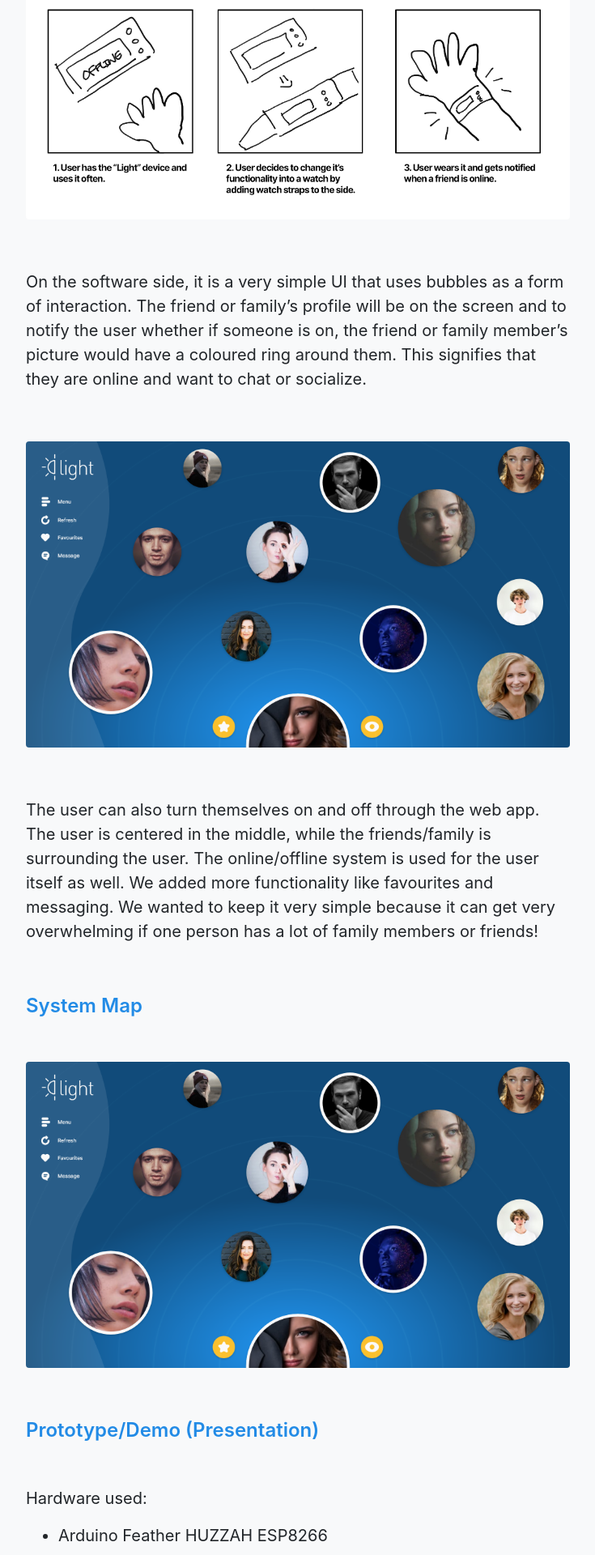
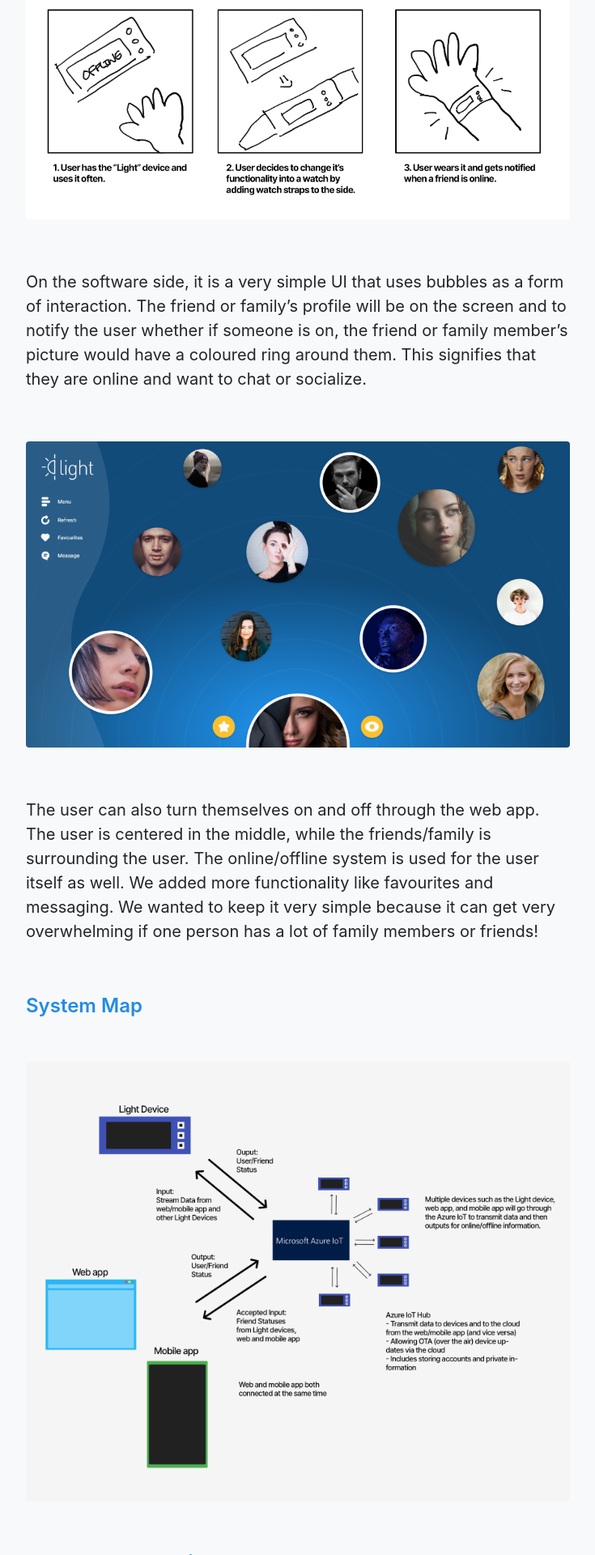
Before and after one commit to ixdwtruong/ixdwtruong.github.io, a Jekyll site: the page built from _posts/0001-01-12-ioe2p2.md, in a window 1280 px wide. Shown: the part 4480-6400 px from the top of the page at 81% size, without its empty margins (272-1007 px from the left). Built offline with Jekyll 4.4.1, drawn with Linux system fonts in a browser that asks for light colours.

Commit message:
Update 0001-01-12-ioe2p2.md

```diff
--- a/_posts/0001-01-12-ioe2p2.md
+++ b/_posts/0001-01-12-ioe2p2.md
@@ -94,7 +94,7 @@ The user can also turn themselves on and off through the web app. The user is ce
 
 <br>
 
-![image](/images/ioe2p26.png)
+![image](/images/systems map.png)
 
 <br>
 
```
